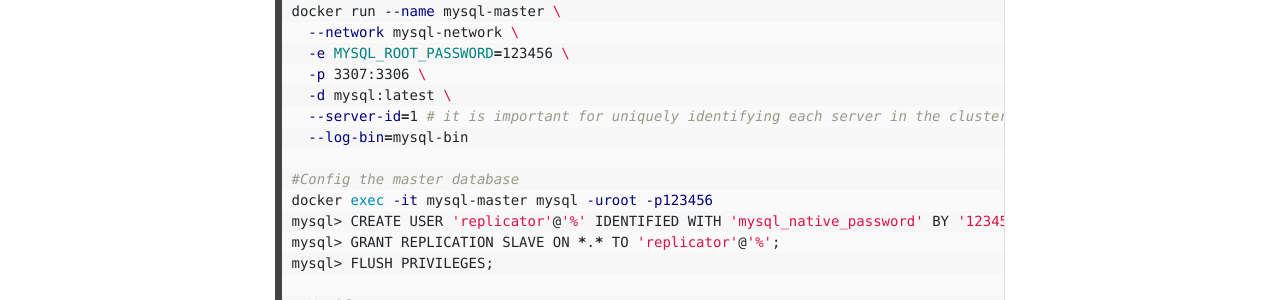
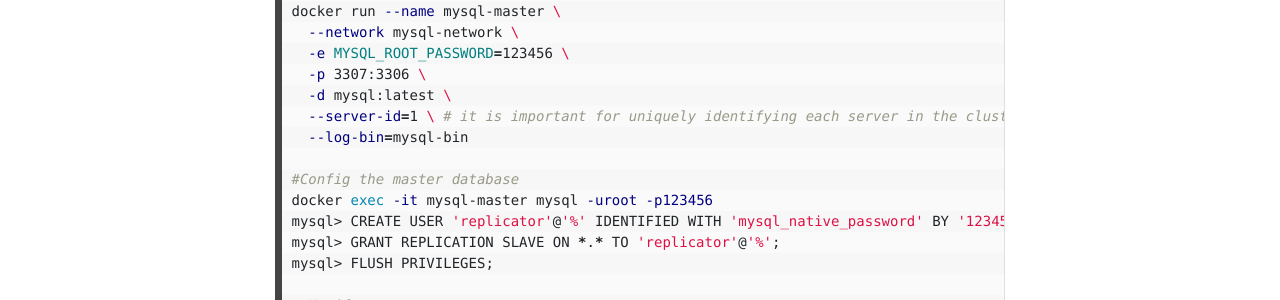
Before and after one commit to thachlp/thachlp.github.io, a Jekyll site: the page built from _posts/2024-01-07-database-replication-in-mysql.md, in a window 1280 px wide and 900 px high, scrolled down 1853 px. Shown: the part 152-452 px from the top of the window. Built offline with Jekyll 4.4.1, drawn with Linux system fonts in a browser that asks for light colours; nearby versions of some CDN libraries.

Commit message:
Fix typo

```diff
--- a/_posts/2024-01-07-database-replication-in-mysql.md
+++ b/_posts/2024-01-07-database-replication-in-mysql.md
@@ -65,7 +65,7 @@
   -e MYSQL_ROOT_PASSWORD=123456 \
   -p 3307:3306 \
   -d mysql:latest \
-  --server-id=1 # it is important for uniquely identifying each server in the cluster
+  --server-id=1 \ # it is important for uniquely identifying each server in the cluster
   --log-bin=mysql-bin
 
 #Config the master database
```
